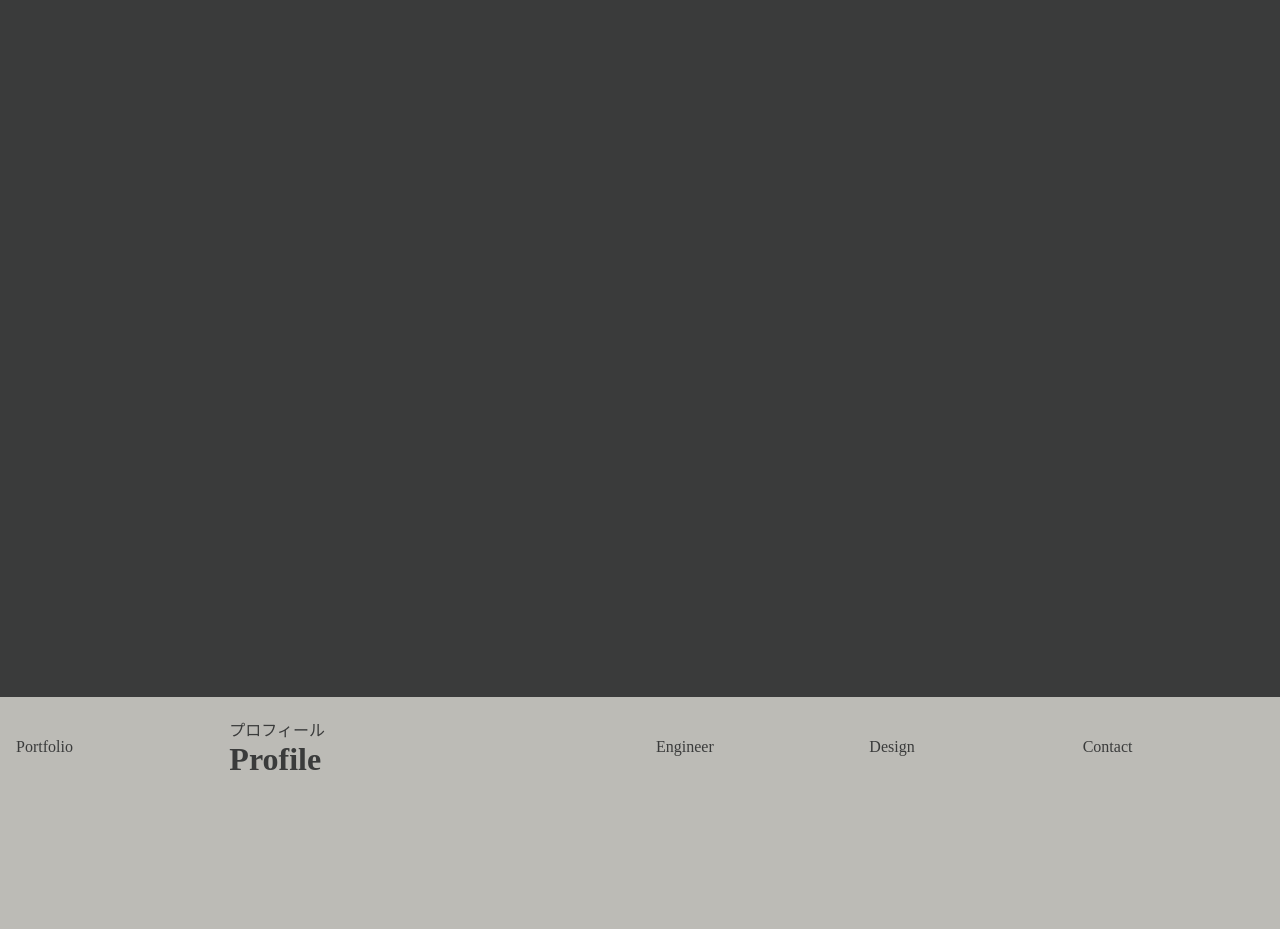
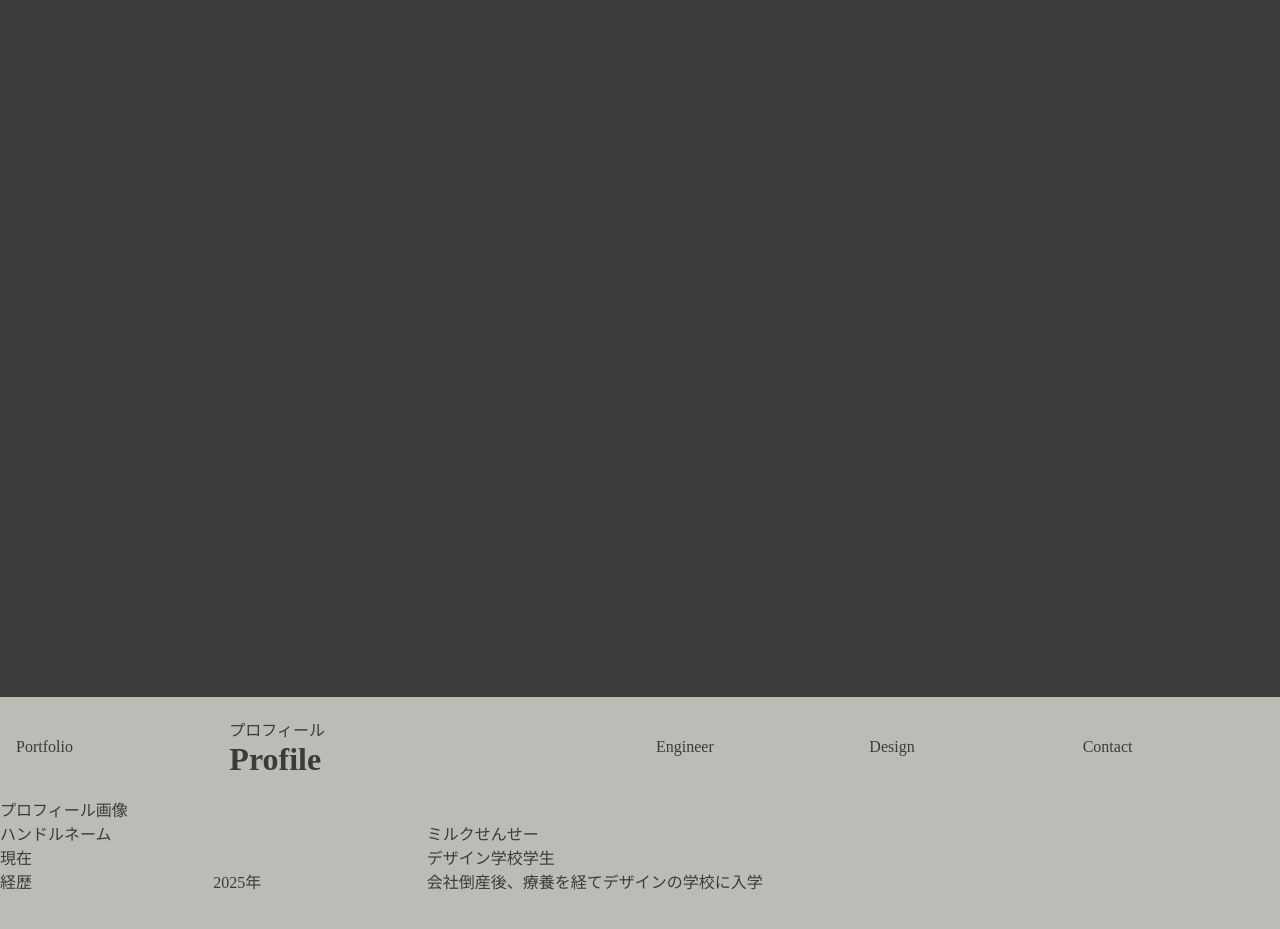
Before and after one commit to Oxmilch/portfolio, a website built with Vite: page index.html in a window 1280 px wide. Shown: the part 103-1032 px from the top of the page. Built offline with nearby package versions, Linux system fonts and the light colour scheme.

Commit message:
日中作業分コミット

```diff
--- a/index.html
+++ b/index.html
@@ -54,6 +54,8 @@
             --font-weight-Regular: 400;
             --font-weight-bold: 700;
 
+            --cell-column-quantity: 6;
+            --cell-row-quantity: 8;
             --cell-width-min: 128px;
             --cell-width-max: 256px;
             --cell-height-min: 72px;
@@ -65,12 +67,12 @@
         a       { display:block; text-decoration: none; color: var(--color-contact-light); height: 100%; transition: all 0.3s; }
         img     { max-width: 100%; }
         li      { list-style-type: none; }
-        section { min-height: calc(var(--cell-height-min) * 8); height: 100vh; max-height: calc(var(--cell-height-max) * 8);}
+        section { min-height: calc(var(--cell-height-min) * var(--cell-row-quantity)); height: 100vh; max-height: calc(var(--cell-height-max) * var(--cell-row-quantity));}
 
         /* Header */
         .header         { position:sticky; top:0; width:100% /* ensure full width for centering */;
                           min-height: var(--cell-height-min); height: calc(100vh / 8); max-height: var(--cell-height-max);
-                          display: grid; grid-template-columns: repeat(6, minmax(var(--cell-width-min), var(--cell-width-max))); grid-template-rows: auto;
+                          display: grid; grid-template-columns: repeat(var(--cell-column-quantity), minmax(var(--cell-width-min), var(--cell-width-max))); grid-template-rows: auto;
                           align-items: center; justify-content: center;}
         .header-title,
         .header-profile,
@@ -97,28 +99,47 @@
                                   z-index: 200; }
         #profile .header        { grid-template-areas: "t p p e d c"; }
         #profile .header a      { color: var(--color-profile-dark); }
+        #profile .header a:hover{ color: var(--color-profile-light); background-color: var(--color-profile-dark);}
         #profile .header-profile{ flex-direction: column; justify-content: center; align-items: flex-start; }
+        #profile .body          { display: grid; grid-template-columns: repeat(var(--cell-column-quantity), minmax(var(--cell-width-min), var(--cell-width-max)));
+                                  grid-template-areas: "ik ik iv iv iv .."
+                                                       "hk hk hv hv hv .."
+                                                       "ck ck cv cv cv cv"
+                                                       "k0 k1 v1 v1 v1 v1";
+                                  align-items: center; justify-content: center; }
+        #profile .body .icon-key     { grid-area: ik; }
+        #profile .body .icon-value   { grid-area: iv; }
+        #profile .body .handle-key   { grid-area: hk; }
+        #profile .body .handle-value { grid-area: hv; }
+        #profile .body .current-key     { grid-area: ck; }
+        #profile .body .current-value   { grid-area: cv; }
+        #profile .body .key-0   { grid-area: k0; }
+        #profile .body .key-1   { grid-area: k1; }
+        #profile .body .value-1 { grid-area: v1; }
 
         /* Engineer */
         #engineer                 { color: var(--color-engineer-dark); background-color: var(--color-engineer-light);
                                     z-index: 300;}
         #engineer .header         { grid-template-areas: "t p e e d c";}
         #engineer .header a       { color: var(--color-engineer-dark); }
+        #engineer .header a:hover { color: var(--color-engineer-light); background-color: var(--color-engineer-dark);}
         #engineer .header-engineer{ flex-direction: column; justify-content: center; align-items: flex-start; }
 
         /* Design */
-        #design               { color: var(--color-design-dark); background-color: var(--color-design-light);
-                                z-index: 400;}
-        #design .header       { grid-template-areas: "t p e d d c";}
-        #design .header a     { color: var(--color-design-dark); }
-        #design .header-design{ flex-direction: column; justify-content: center; align-items: flex-start; }
+        #design                 { color: var(--color-design-dark); background-color: var(--color-design-light);
+                                  z-index: 400;}
+        #design .header         { grid-template-areas: "t p e d d c";}
+        #design .header a       { color: var(--color-design-dark); }
+        #design .header a:hover { color: var(--color-design-light); background-color: var(--color-design-dark);}
+        #design .header-design  { flex-direction: column; justify-content: center; align-items: flex-start; }
 
         /* Contact */
-        #contact                { color: var(--color-contact-dark); background-color: var(--color-contact-light);
-                                 z-index: 500;}
-        #contact .header        { grid-template-areas: "t p e d c c";}
-        #contact .header a      { color: var(--color-contact-dark); }
-        #contact .header-contact{ flex-direction: column; justify-content: center; align-items: flex-start; }
+        #contact                 { color: var(--color-contact-dark); background-color: var(--color-contact-light);
+                                  z-index: 500;}
+        #contact .header         { grid-template-areas: "t p e d c c";}
+        #contact .header a       { color: var(--color-contact-dark); }
+        #contact .header a:hover { color: var(--color-contact-light); background-color: var(--color-contact-dark);}
+        #contact .header-contact { flex-direction: column; justify-content: center; align-items: flex-start; }
      </style>
 </head>
 <body>
@@ -147,8 +168,17 @@
             <a class="header-design" href="#design">Design</a>
             <a class="header-contact" href="#contact">Contact</a>
         </div>
-        <div class="body">
-        </div>
+        <ul class="body">
+            <li class="icon-key">プロフィール画像</li>
+            <li class="icon-value"></li>
+            <li class="handle-key">ハンドルネーム</li>
+            <li class="handle-value">ミルクせんせー</li>
+            <li class="current-key">現在</li>
+            <li class="current-value">デザイン学校学生</li>
+            <li class="key-0">経歴</li>
+            <li class="key-1">2025年</li>
+            <li class="value-1">会社倒産後、療養を経てデザインの学校に入学</li>
+        </ul>
     </section>
     <section id="engineer">
         <div class="header">
```
